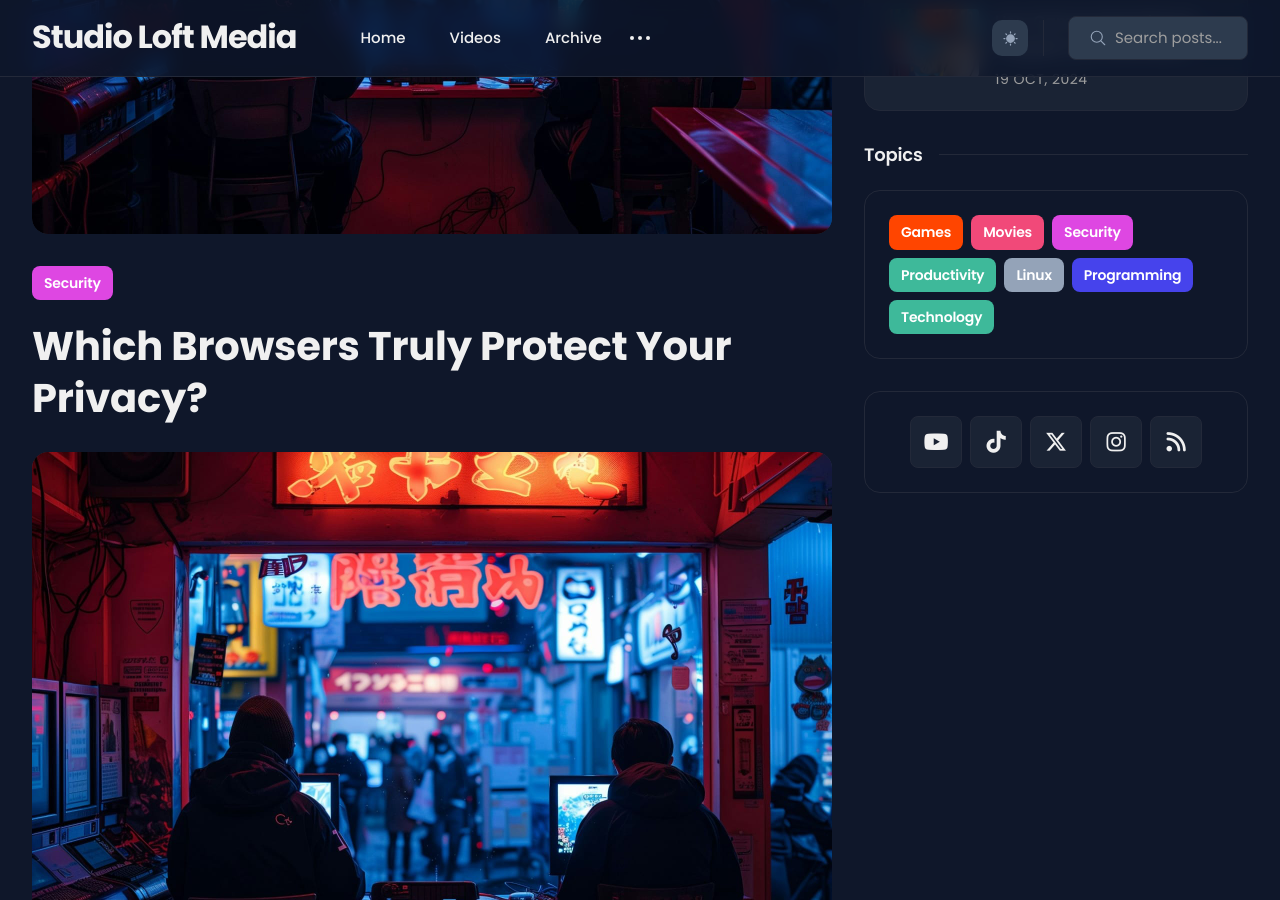
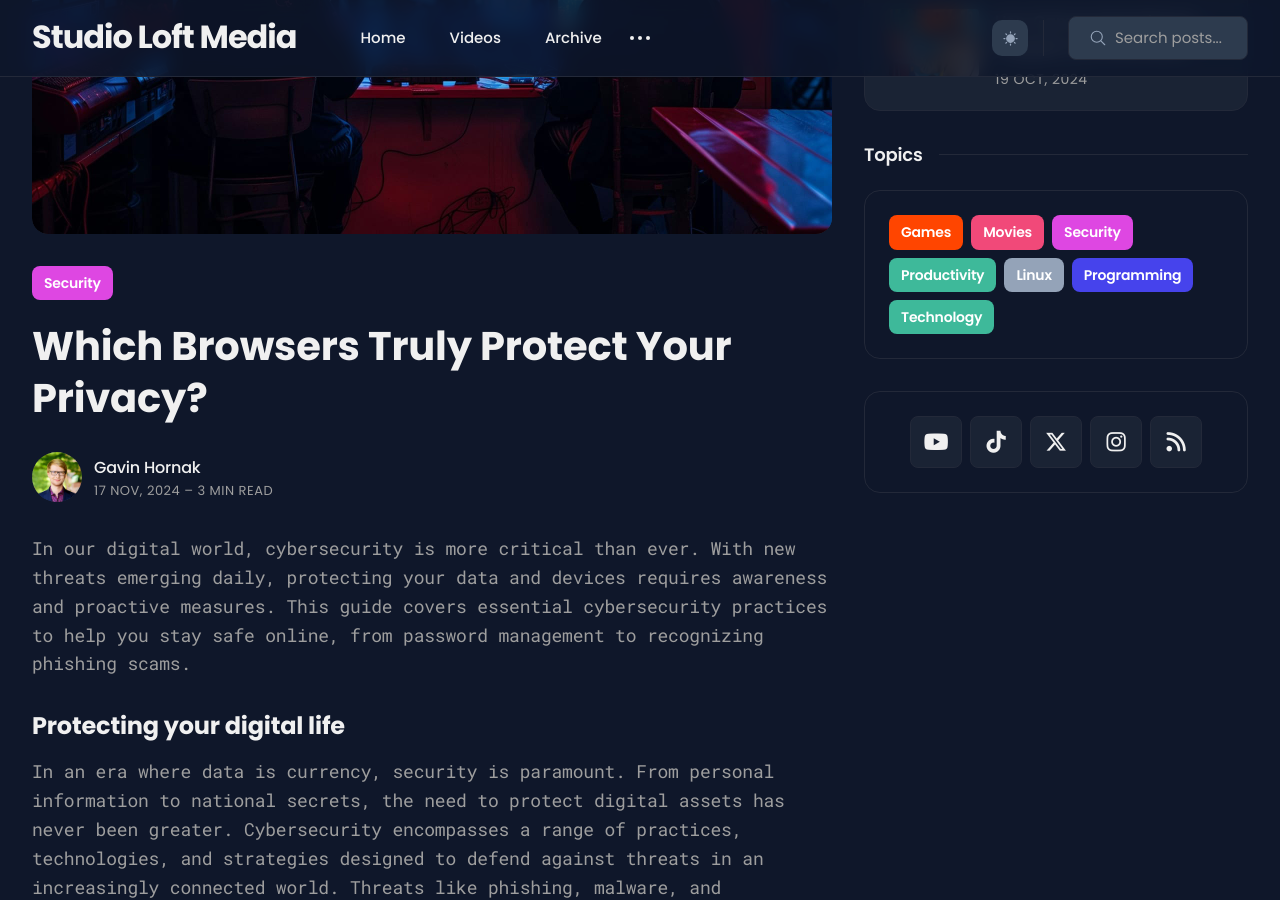
Before and after one commit to studioloft/studioloft.github.io, a Jekyll site: the page built from _posts/2024-11-17-which-browsers-truly-protect-your-privacy?.md, in a window 1280 px wide and 900 px high, scrolled down 503 px. Built offline with Jekyll 4.4.1, drawn with Linux system fonts in a browser that asks for light colours.

Commit message:
fix: enhance image handling by adding lightbox support and improving structure

```diff
--- a/_layouts/post.html
+++ b/_layouts/post.html
@@ -19,9 +19,11 @@ layout: default
         </div>
         {% else %}
         {% if page.image %}
-        <div class="post-image">
-          <img class="lazy" data-src="{{ page.image | relative_url }}" alt="{{ page.title }}">
-        </div>
+          <div class="post-image">
+            <a href="{{ page.image }}" data-lightbox="post" data-title="{{ page.title }}">
+            <img src="{{ page.image }}" alt="{{ page.title }}">
+            </a>
+          </div>
         {% endif %}
         {% endif %}
 
@@ -36,12 +38,6 @@ layout: default
           {% endif %}
 
           <h1 class="post-title">{{ page.title | escape }}</h1>
-
-          <div class="post-image">
-  <a href="{{ page.image }}" data-lightbox="post" data-title="{{ page.title }}">
-    <img src="{{ page.image }}" alt="{{ page.title }}">
-  </a>
-</div>
 
           <div class="post-meta">
             <a href="{{ '/about/' |relative_url }}" class="post-meta__image">
```
